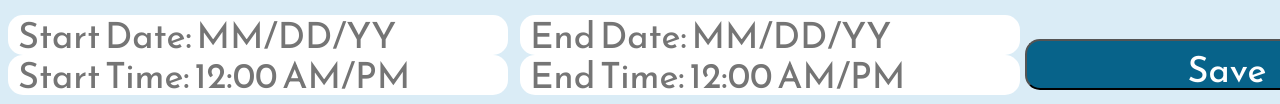
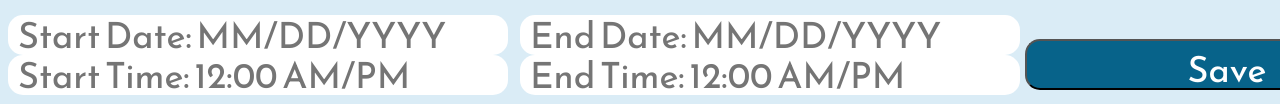
Before and after one commit to mairssc/OntheGo, a plain HTML site: page client/room.html in a window 1280 px wide. Shown: the part 301-405 px from the top of the page. Drawn offline with Linux system fonts and the light colour scheme; no server answers.

Commit message:
added yyyy

```diff
--- a/client/room.html
+++ b/client/room.html
@@ -24,10 +24,10 @@
         </ul>
         &nbsp;&nbsp;&nbsp;
         <ul class="flex-container wrap">
-        <input class="datebutton" type="text" placeholder="Start Date: MM/DD/YY" id="start"
+        <input class="datebutton" type="text" placeholder="Start Date: MM/DD/YYYY" id="start"
             minlength="2" maxlength="20" size="46">
         &nbsp;&nbsp;&nbsp;
-        <input class="datebutton" type="text" placeholder="End Date: MM/DD/YY" id="end"
+        <input class="datebutton" type="text" placeholder="End Date: MM/DD/YYYY" id="end"
             minlength="2" maxlength="20" size="46">
         </ul>
         <ul class="flex-container wrap">
```
